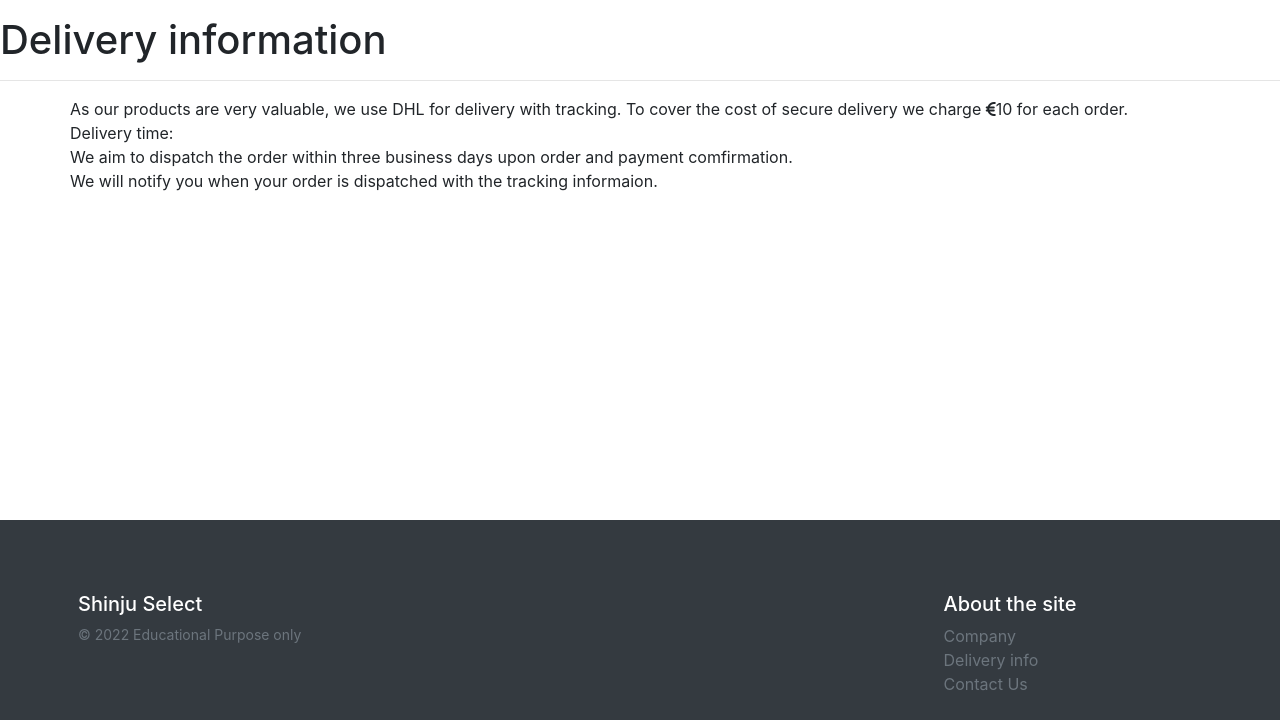
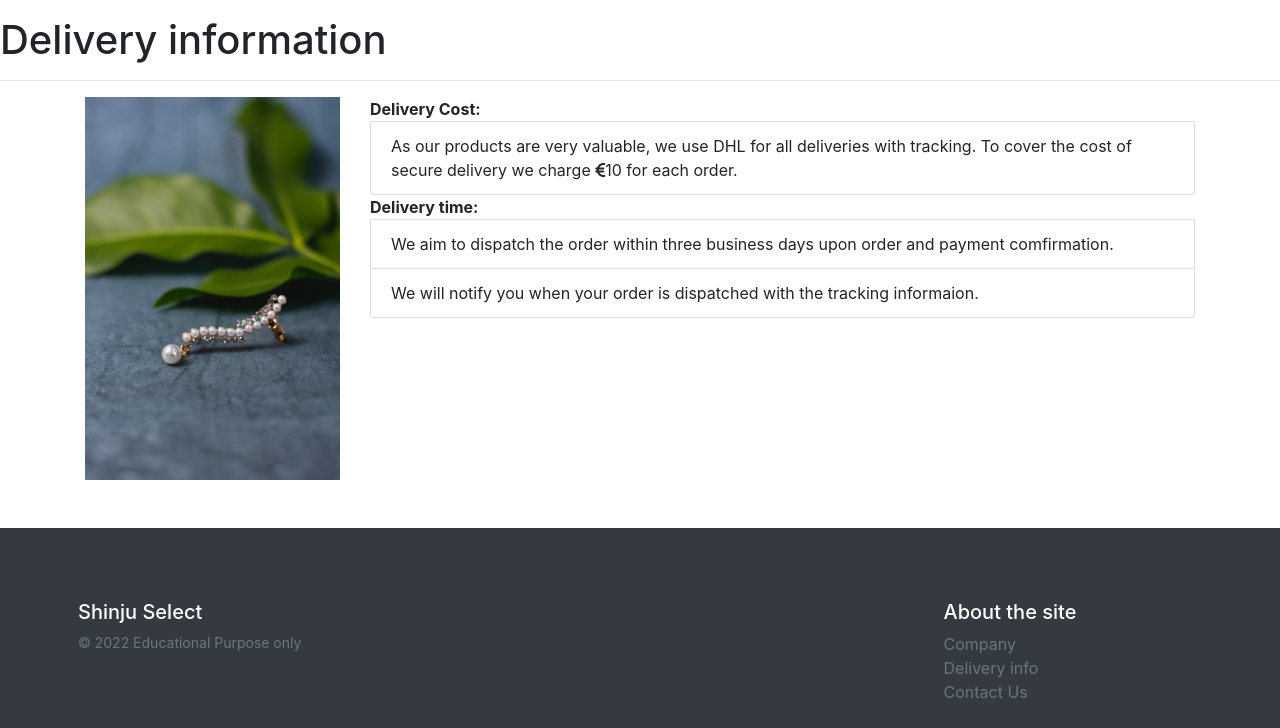
Before and after one commit to mwmlln/shinju_select, a Django app: page /delivery/ in a window 1280 px wide. Shown: the part 80-808 px from the top of the page. Run offline with Django 3.2, Linux system fonts and the light colour scheme; parts of the project's set-up code (start-up, migrations or seed data) failed here and were passed over; some libraries are stand-ins or nearby versions.

Commit message:
ADD: image add for larger screen in delivery page

```diff
--- a/home/templates/home/delivery.html
+++ b/home/templates/home/delivery.html
@@ -5,27 +5,34 @@
 <h1 class="mt-3">Delivery information</h1>
 <hr>
 
-<div class="container">
+<div class="container mb-5">
   <div class="row">
-      <ul>
-        <li>
-          As our products are very valuable, we use DHL for delivery with
+      <div class="d-none d-md-block col-md-3">
+        <img class="w-100" src="{{ MEDIA_URL }}broach.jpg" alt="pearl pendant">
+      </div>
+      <div class="col-12 col-md-9">
+      <ul class="list-group">
+          <strong> Delivery Cost:</strong>
+        <li class="list-group-item">
+          As our products are very valuable, we use DHL for all deliveries  with
           tracking. To cover the cost of secure delivery we charge
           <i class="fa fa-eur"></i>10 for each order.
         </li>
       </ul>
-      <ul>
-        Delivery time:
-        <li>
+      <ul class="list-group">
+          <strong>Delivery time:</strong>
+
+        <li class="list-group-item">
           We aim to dispatch the order within three business days upon order and
           payment comfirmation.
         </li>
-        <li>
+        <li class="list-group-item">
           We will notify you when your order is dispatched with the tracking
           informaion.
         </li>
       </ul>
     </div>
 </div>
+</div>
 
 {% endblock %}
```
Also changed, not shown: media/broach.jpg (added).
